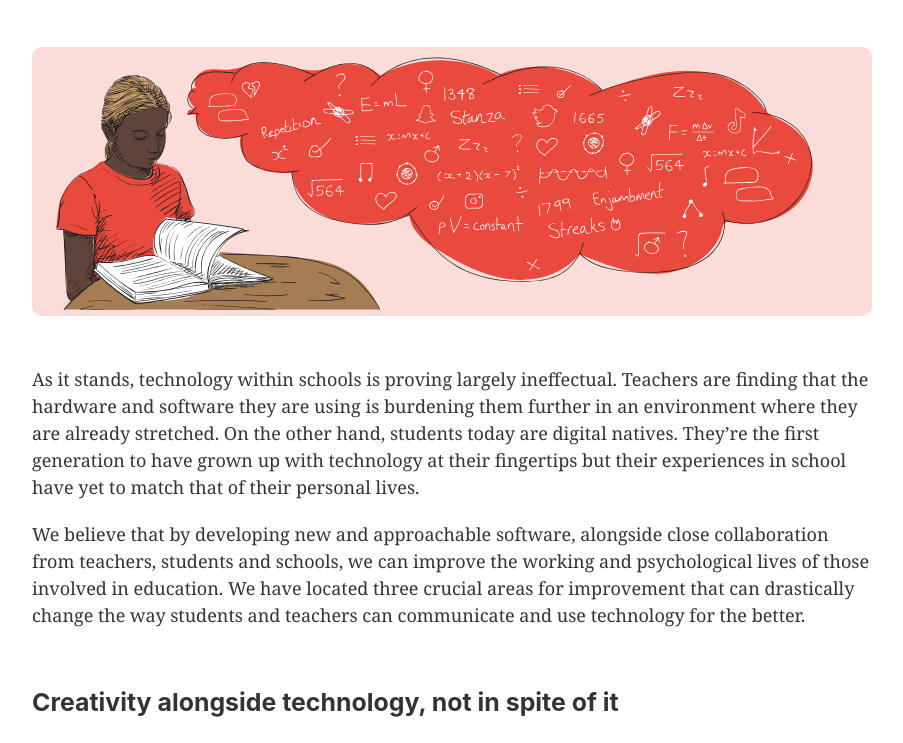
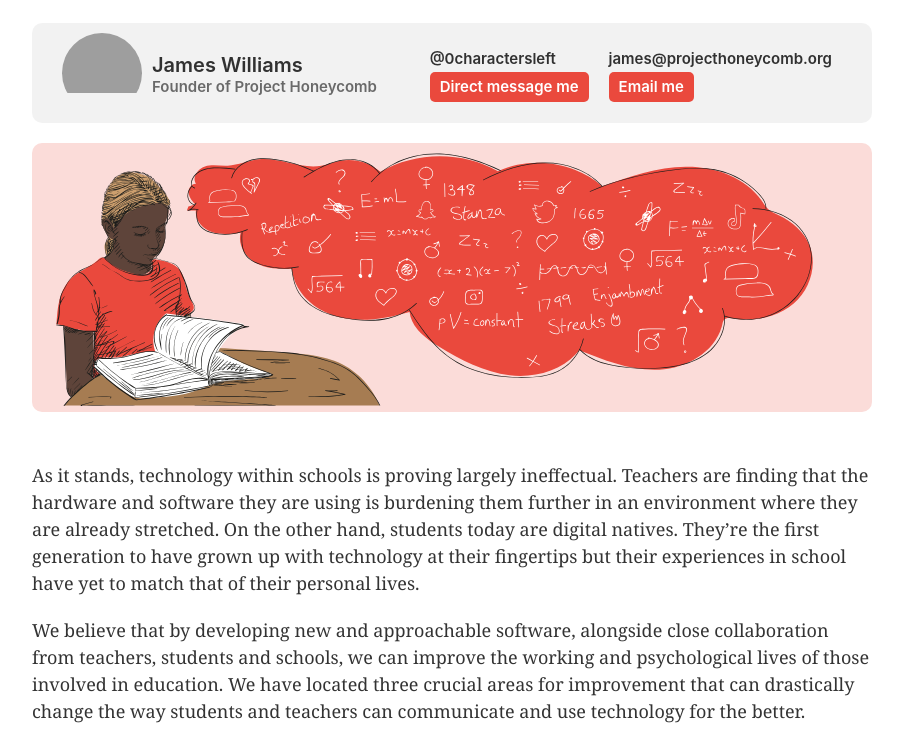
Before and after one commit to projecthoneycomb/new.projecthoneycomb.org, a Gatsby site: page / in a window 1280 px wide. Shown: the part 181-924 px from the top of the page, without its empty margins (188-1091 px from the left). Built offline with nearby package versions, Linux system fonts and the light colour scheme; Gatsby itself is replaced by a stand-in of ours; grey boxes are pictures that could not be loaded.

Commit message:
Added contact banners

```diff
--- a/src/components/custom-layout.css
+++ b/src/components/custom-layout.css
@@ -41,6 +41,79 @@ footer {
   height: 50px;
 }
 
+.author-container {
+  display: flex;
+  flex-direction: row;
+  background: rgba(0, 0, 0, 0.05);
+  box-sizing: border-box;
+  padding: 10px 30px;
+  border-radius: 10px;
+}
+
+.profile-image-container {
+  min-height: 80px;
+  min-width: 80px;
+  max-height: 80px;
+  max-width: 80px;
+  border-radius: 50%;
+  overflow: hidden;
+}
+
+.double-container {
+  box-sizing: border-box;
+  padding: 0 10px;
+  display: flex;
+  flex-direction: column;
+  justify-content: center;
+}
+
+.author-container a, .author-container p {
+  margin-bottom: 0;
+  font-size: 15px;
+  font-weight: 600;
+  font-family: -apple-system, BlinkMacSystemFont, Segoe UI, Roboto, Oxygen, Ubuntu, Cantarell, Fira Sans, Droid Sans, Helvetica Neue, sans-serif;
+}
+
+.author-container a {
+  padding: 2px 10px;
+  color: white;
+  background: #ea493d;
+  border-radius: 5px;
+  width: fit-content;
+  cursor: pointer;
+  text-decoration: none;
+}
+
+.profile-container {
+  display: flex;
+}
+
+@media only screen and (max-width: 860px) {
+  .author-container {
+    padding: 20px 10px;
+    flex-wrap: wrap;
+  }
+
+  .profile-container {
+    flex-basis: 100%;
+    padding: 0 15px 8px;
+    box-sizing: border-box;
+  }
+
+
+}
+
+@media only screen and (max-width: 500px) {
+  .author-container {
+    flex-direction: column;
+  }
+  .author-container a {
+    width: 100%;
+    text-align: center;
+    margin-bottom: 10px;
+  }
+}
+
 @media only screen and (max-width: 750px) {
   h1 {
     font-size: 30px;
--- a/src/components/header.js
+++ b/src/components/header.js
@@ -13,9 +13,9 @@ const Header = ({ siteTitle }) => (
         </a>
       </div>
       <div class="menu-item">
-        <Link>
+        <a href="https://twitter.com/messages/compose?recipient_id=452382026" target="_blank">
           <span>Get in touch</span>
-        </Link>
+        </a>
       </div>
       <div class="logo menu-item">
         <svg class="logo-svg" xmlns="http://www.w3.org/2000/svg" viewBox="0 0 60 89"><g id="Group_1" transform="translate(-104.05 -56)"><path id="Path_37" class="st1" d="M123.03 106.61l2.29 1.43 19-11.14-.13-22.02L125.05 64l-19 11.14.13 22.02 10.71 5.79.07-2.81 2.19-1.46-8.08-4.37-.13-16.39 14.11-8.29 14.24 8.1.08 16.37-14.11 8.29-2.24 1.49"></path><path id="Path_38" class="st1" d="M144.17 94.4l-2.26-1.67-19 11.14.13 22.02 19.13 10.89 19-11.14-.13-22.02-9.57-5.29v2.38l-2.37 1.28 7.05 4.49.08 16.37-14.11 8.29-14.2-8.08-.13-16.39 14.18-8.6 2.19-1.28"></path></g></svg>
@@ -24,9 +24,9 @@ const Header = ({ siteTitle }) => (
         </Link>
       </div>
       <div class="menu-item">
-        <Link>
-          <span>Projects</span>
-        </Link>
+        <a href="https://twitter.com/0charactersleft" target="_blank">
+          <span>Follow us</span>
+        </a>
       </div>
       <div class="menu-item">
         <a href="https://identity.projecthoneycomb.org/login">
--- a/src/components/hero-image.css
+++ b/src/components/hero-image.css
@@ -16,7 +16,7 @@
 .st15{fill:#1D1D1B;}
 
 .hero-container {
-  margin: 50px 0;
+  margin: 20px 0 50px;
   background: #FBDCD9;
   border-radius: 10px;
 }
--- a/src/pages/index.js
+++ b/src/pages/index.js
@@ -1,15 +1,48 @@
 import React from "react"
-import { Link } from "gatsby"
+import { useStaticQuery, graphql } from "gatsby"
 
 import Layout from "../components/layout"
+import Img from "gatsby-image"
 import HeroImage from "../components/hero-image"
 import SEO from "../components/seo"
 
-const IndexPage = () => (
-  <Layout>
+const IndexPage = () => {
+  const data = useStaticQuery(graphql`
+    query {
+      placeholderImage: file(relativePath: { eq: "pp.jpg" }) {
+        childImageSharp {
+          fluid(maxWidth: 400) {
+            ...GatsbyImageSharpFluid
+          }
+        }
+      }
+    }
+  `)
+
+  return <Layout>
     <SEO title="Home" />
     <h1>Introducing Project Honeycomb</h1>
     <h2>What we want to do, how we want to do it and where we need your help.</h2>
+    <div class="author-container">
+      <div class="profile-container">
+        <div class="profile-image-container">
+          <Img fluid={data.placeholderImage.childImageSharp.fluid} />
+        </div>
+        <div class="double-container">
+          <p style={{fontSize: 20}}>James Williams</p>
+          <p style={{opacity: 0.7, lineHeight: '16px'}}>Founder of Project Honeycomb</p>
+        </div>
+      </div>
+      <div style={{flex: 1}}></div>
+      <div class="double-container">
+        <p>@0charactersleft</p>
+        <a href="https://twitter.com/messages/compose?recipient_id=452382026" target="_blank">Direct message me</a>
+      </div>
+      <div class="double-container">
+        <p>james@projecthoneycomb.org</p>
+        <a href="mailto:james@projecthoneycomb.org" target="_blank">Email me</a>
+      </div>
+    </div>
     <div class="hero-container">
       <HeroImage />
     </div>
@@ -32,7 +65,27 @@ const IndexPage = () => (
     <p>We don’t know yet. The people at Honeycomb have a commercial & research background, with a desire to help support education. We want to listen to you; students, teachers and leadership, and learn about the problems as you see them to try and solve them with you. We want to conduct a research phase of 3 months to help understand what you need and have your invaluable input in this process.</p>
     <h3>How can I help?</h3>
     <p>Firstly, it’s important that we don’t add more burden to your life if you’re a teacher, student, senior leader or just an interested parent, so you can choose how you want to talk to us and how much. We don’t want to, nor will we, abuse any time or contact information you give us.</p>
+    <div class="author-container">
+      <div class="profile-container">
+        <div class="profile-image-container">
+          <Img fluid={data.placeholderImage.childImageSharp.fluid} />
+        </div>
+        <div class="double-container">
+          <p style={{fontSize: 20}}>James Williams</p>
+          <p style={{opacity: 0.7, lineHeight: '16px'}}>Founder of Project Honeycomb</p>
+        </div>
+      </div>
+      <div style={{flex: 1}}></div>
+      <div class="double-container">
+        <p>@0charactersleft</p>
+        <a href="https://twitter.com/messages/compose?recipient_id=452382026" target="_blank">Direct message me</a>
+      </div>
+      <div class="double-container">
+        <p>james@projecthoneycomb.org</p>
+        <a href="mailto:james@projecthoneycomb.org" target="_blank">Email me</a>
+      </div>
+    </div>
   </Layout>
-)
+}
 
 export default IndexPage
```
Also changed, not shown: 1 other file.
